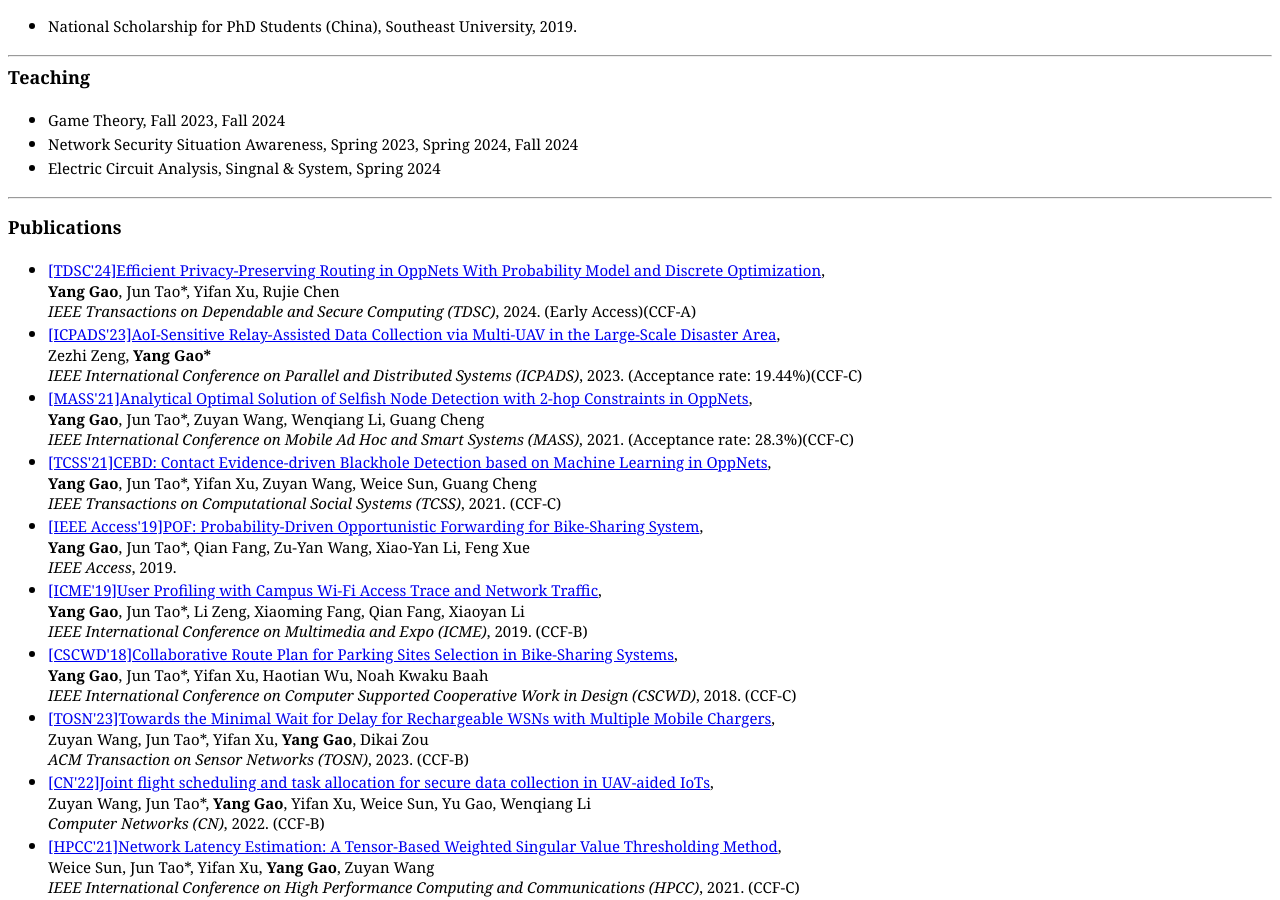
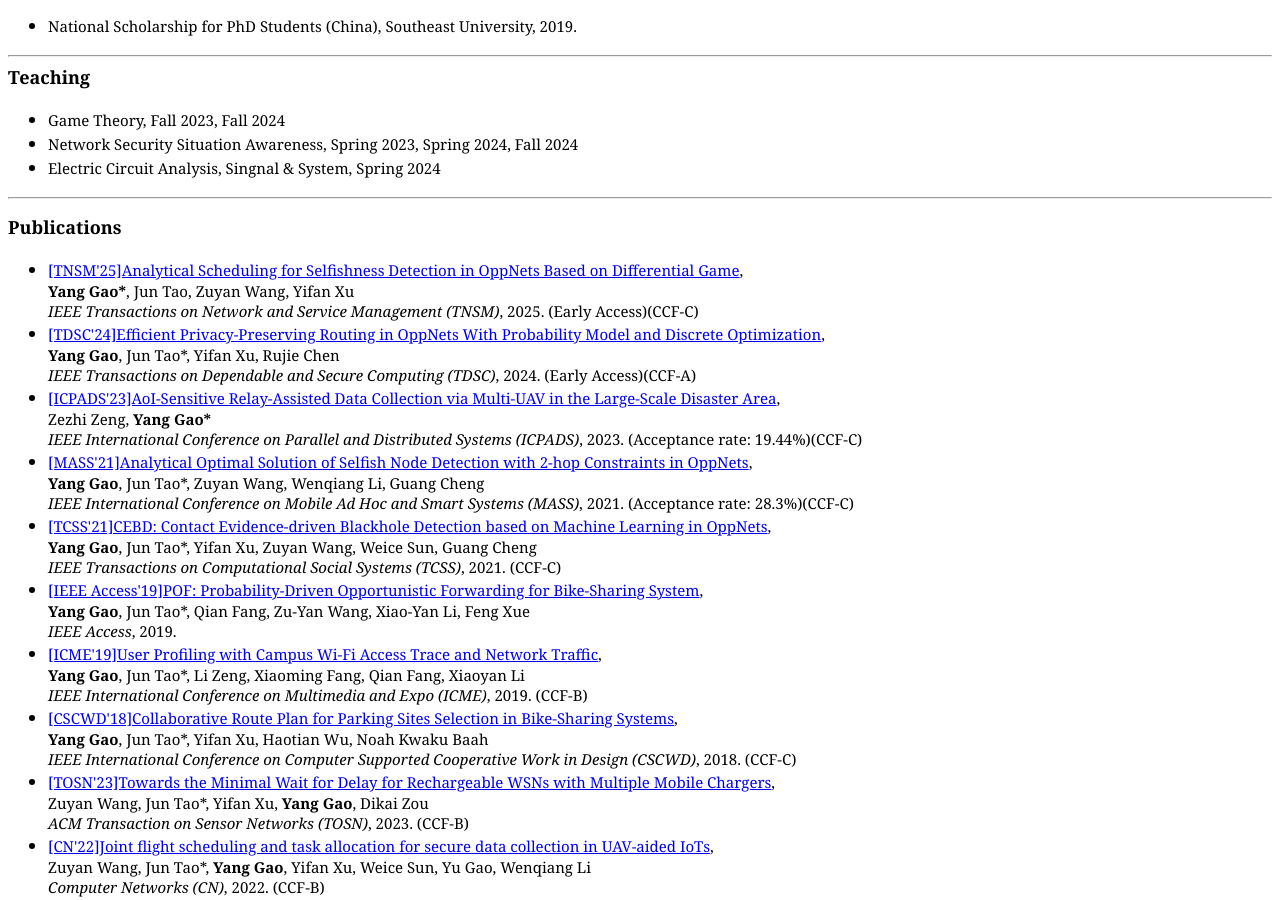
Before and after one commit to gaoyang23nj/gaoyang23nj.github.io, a Jekyll site: the page index.html, which Jekyll copies as it is, in a window 1280 px wide and 900 px high, scrolled down 898 px. Built offline with Jekyll 4.4.1, drawn with Linux system fonts in a browser that asks for light colours.

Commit message:
Update index.html

```diff
--- a/index.html
+++ b/index.html
@@ -161,6 +161,14 @@
 <p><span style="font-weight: bold; font-size: 18px;">Publications</span></p>
 <ul class="style5">
      <li>
+	<small><a href="https://ieeexplore.ieee.org/document/10855519">
+		[TNSM'25]Analytical Scheduling for Selfishness Detection in OppNets Based on Differential Game</a>, <br>
+	<strong>Yang Gao*</strong>, Jun Tao, Zuyan Wang, Yifan Xu<br>
+	<em> IEEE Transactions on Network and Service Management (TNSM)</em>, 2025.
+		(Early Access)(CCF-C)
+	</small>
+     </li>
+     <li>
         <small><a href="https://ieeexplore.ieee.org/document/10804045">
 		[TDSC'24]Efficient Privacy-Preserving Routing in OppNets With Probability Model and Discrete Optimization</a>, <br>
         <strong>Yang Gao</strong>, Jun Tao*, Yifan Xu, Rujie Chen<br>
```
